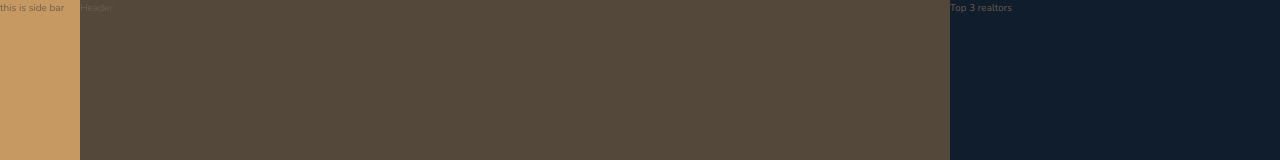
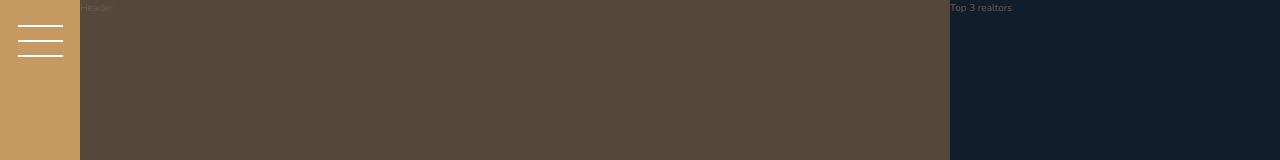
Before and after one commit to piyumanthaAB/react-nexter-responsive, a React (Create React App) app: page / in a window 1280 px wide. Shown: the top 160 px of the page. Built offline with nearby package versions, Linux system fonts and the light colour scheme.

Commit message:
sidebar implemented

```diff
--- a/public/css/style.css
+++ b/public/css/style.css
@@ -75,7 +75,29 @@
 .sidebar {
   background-color: #c69963;
   grid-column: sidebar-start/sidebar-end;
-  grid-row: 1/-1; }
+  grid-row: 1/-1;
+  display: flex;
+  justify-content: center; }
+
+.nav-btn {
+  border: none;
+  border-radius: none;
+  background-color: #fff;
+  height: 2px;
+  width: 4.5rem;
+  margin-top: 4rem; }
+  .nav-btn::before, .nav-btn::after {
+    border: none;
+    border-radius: none;
+    background-color: #fff;
+    height: 2px;
+    width: 4.5rem;
+    display: block;
+    content: ""; }
+  .nav-btn::before {
+    transform: translateY(-1.5rem); }
+  .nav-btn::after {
+    transform: translateY(1.3rem); }
 
 .header {
   background-color: #54483a;
--- a/public/sass/_sidebar.scss
+++ b/public/sass/_sidebar.scss
@@ -2,4 +2,37 @@
   background-color: $color-primary;
   grid-column: sidebar-start/sidebar-end;
   grid-row: 1/-1;
+
+  display: flex;
+  justify-content: center;
 }
+
+.nav-btn {
+  border: none;
+  border-radius: none;
+
+  background-color: #fff;
+  height: 2px;
+  width: 4.5rem;
+  margin-top: 4rem;
+
+  &::before,
+  &::after {
+    border: none;
+    border-radius: none;
+
+    background-color: #fff;
+    height: 2px;
+    width: 4.5rem;
+    display: block;
+
+    content: "";
+  }
+
+  &::before {
+    transform: translateY(-1.5rem);
+  }
+  &::after {
+    transform: translateY(1.3rem);
+  }
+}
--- a/src/components/Sidebar.js
+++ b/src/components/Sidebar.js
@@ -1,7 +1,7 @@
 const Sidebar = () => {
     return (
         <div className="sidebar">
-            this is side bar
+            <button className="nav-btn"></button>
         </div>
      );
 }
```
